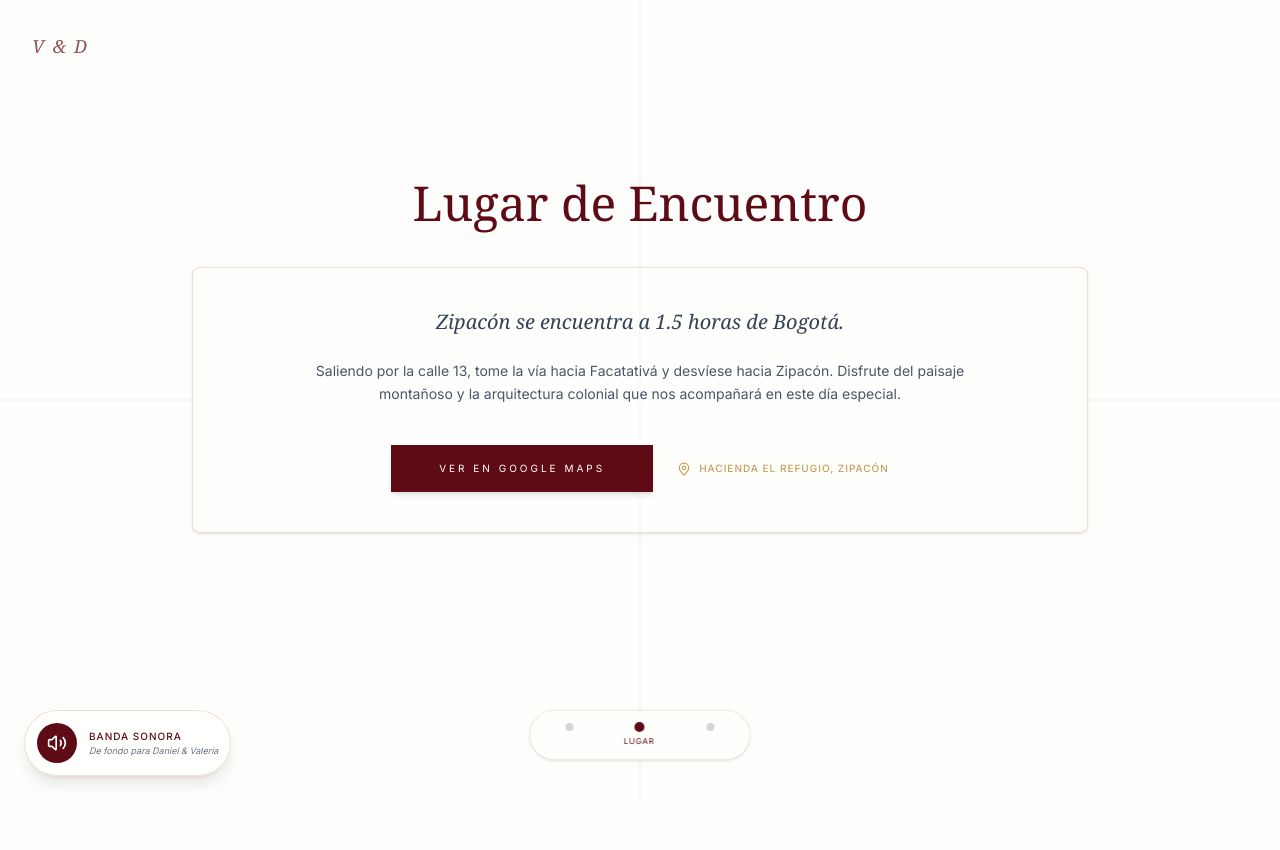
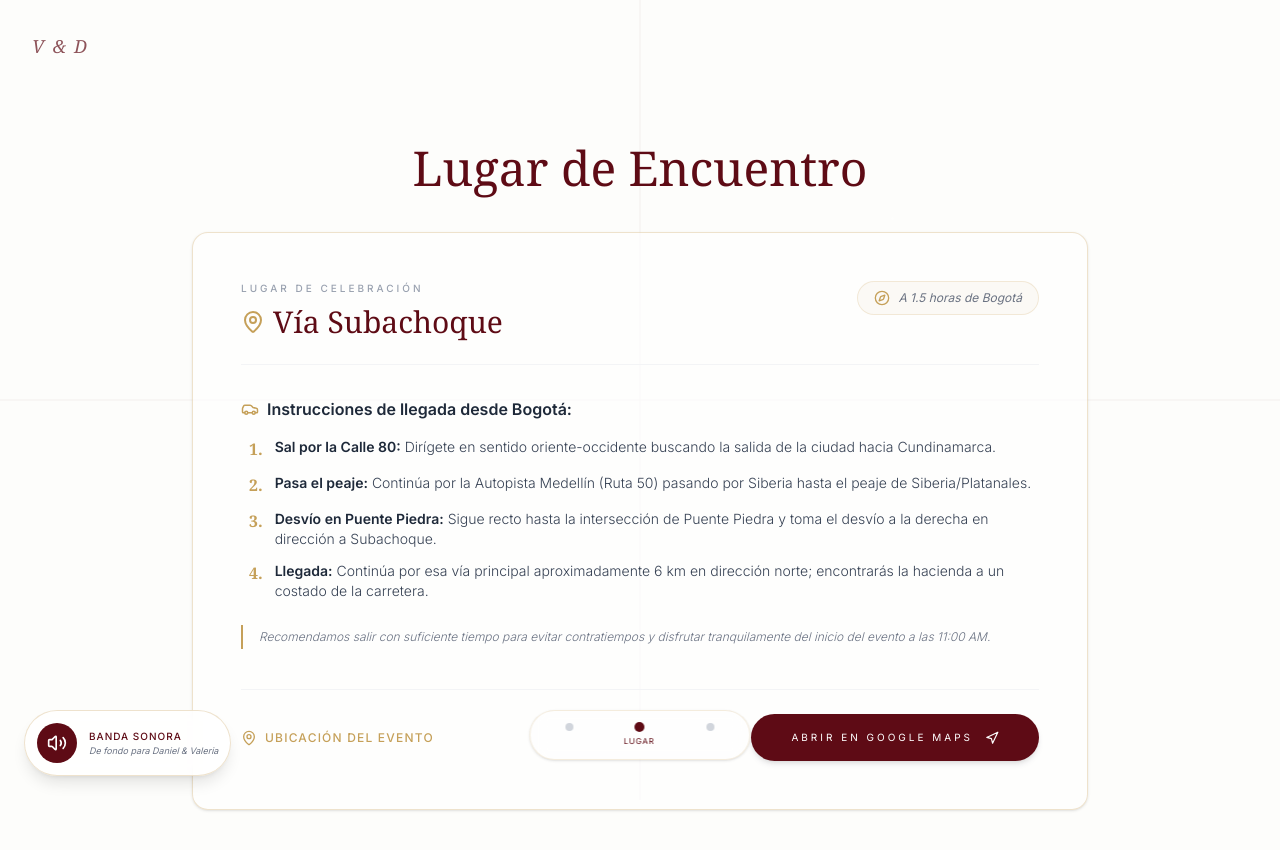
Before and after one commit to Daniel-Duque/Invitaci-n, a React (Vite) app: page / in a window 1280 px wide. Both pictures are taken after a click on the button "— VER UBICACIÓN —". Shown: the top 850 px of the page. Before the commit the page ends 800 px from the top, so only its background shows below. Built offline with nearby package versions, Linux system fonts and the light colour scheme.

Commit message:
updated version

```diff
--- a/src/components/Details.tsx
+++ b/src/components/Details.tsx
@@ -24,7 +24,7 @@ export default function Details() {
           <div className="border-l-2 gold-border pl-8 py-2">
             <h4 className="uppercase text-[11px] tracking-[0.3em] font-bold wine-text mb-4">Clima y Entorno</h4>
             <p className="text-sm text-gray-600 leading-relaxed">
-              Zipacón nos recibirá con un clima fresco (aprox. 14°C).
+              Subachoque nos recibirá con un clima fresco (aprox. 14°C).
               Agradecemos llevar paraguas para disfrutar plenamente de los jardines de la hacienda.
             </p>
           </div>
--- a/src/components/Home.tsx
+++ b/src/components/Home.tsx
@@ -39,7 +39,7 @@ export default function Home() {
         >
           <div className="md:text-right">
             <p className="uppercase text-[10px] tracking-[0.3em] text-gray-400 mb-1">Octubre</p>
-            <p className="serif text-4xl wine-text">Sábado 10</p>
+            <p className="serif text-4xl wine-text">Lunes 12</p>
           </div>
 
           <div className="flex justify-center">
@@ -60,7 +60,7 @@ export default function Home() {
           animate={{ opacity: 1 }}
           transition={{ delay: 1.7 }}
         >
-          Zipacón, Cundinamarca
+          Vía Subachoque
         </motion.p>
       </motion.div>
     </div>
--- a/src/components/Location.tsx
+++ b/src/components/Location.tsx
@@ -1,42 +1,82 @@
 import React from 'react';
 import { motion } from 'motion/react';
-import { MapPin } from 'lucide-react';
+import { MapPin, Navigation, Car, Compass } from 'lucide-react';
 
 export default function Location() {
   return (
     <div className="flex flex-col items-center justify-center min-h-[70vh] py-12 px-6">
       <motion.div
-        initial={{ opacity: 0 }}
-        animate={{ opacity: 1 }}
+        initial={{ opacity: 0, y: 10 }}
+        animate={{ opacity: 1, y: 0 }}
+        transition={{ duration: 0.8 }}
         className="max-w-4xl w-full text-center"
       >
-        <h3 className="serif text-5xl wine-text mb-10">Lugar de Encuentro</h3>
+        <h3 className="serif text-5xl wine-text mb-10 font-light">Lugar de Encuentro</h3>
 
-        <div className="bg-white/40 p-10 border border-gold/30 rounded-lg shadow-sm mb-10">
-          <p className="serif italic text-xl mb-6 text-gray-700">Zipacón se encuentra a 1.5 horas de Bogotá.</p>
-          <p className="text-sm leading-relaxed text-gray-600 mb-10 max-w-2xl mx-auto">
-            Saliendo por la calle 13, tome la vía hacia Facatativá y desvíese hacia Zipacón.
-            Disfrute del paisaje montañoso y la arquitectura colonial que nos acompañará en este día especial.
-          </p>
+        <div className="bg-white/60 p-8 md:p-12 border border-gold/30 rounded-2xl shadow-sm mb-10 text-left">
+          <div className="flex items-start justify-between flex-wrap gap-4 border-b border-gray-100 pb-6 mb-8">
+            <div>
+              <p className="uppercase text-[10px] tracking-[0.3em] text-gray-400 mb-2 font-medium">Lugar de Celebración</p>
+              <h4 className="serif text-3xl wine-text font-normal flex items-center gap-2">
+                <MapPin className="text-gold shrink-0" size={24} />
+                Vía Subachoque
+              </h4>
+            </div>
+            <div className="flex items-center gap-2 text-xs text-gray-500 italic bg-gold/5 px-4 py-2 rounded-full border border-gold/20">
+              <Compass size={16} className="text-gold" />
+              A 1.5 horas de Bogotá
+            </div>
+          </div>
 
-          <div className="flex flex-col md:flex-row gap-6 justify-center items-center">
+          <div className="space-y-6 text-gray-600 font-light leading-relaxed text-sm md:text-base">
+            <div>
+              <p className="font-semibold text-gray-800 text-base mb-4 flex items-center gap-2">
+                <Car size={18} className="text-gold" />
+                Instrucciones de llegada desde Bogotá:
+              </p>
+
+              <ol className="space-y-3 pl-2 text-sm text-gray-700">
+                <li className="flex gap-3">
+                  <span className="serif font-semibold text-gold text-base shrink-0">1.</span>
+                  <span><strong className="font-semibold text-gray-800">Sal por la Calle 80:</strong> Dirígete en sentido oriente-occidente buscando la salida de la ciudad hacia Cundinamarca.</span>
+                </li>
+                <li className="flex gap-3">
+                  <span className="serif font-semibold text-gold text-base shrink-0">2.</span>
+                  <span><strong className="font-semibold text-gray-800">Pasa el peaje:</strong> Continúa por la Autopista Medellín (Ruta 50) pasando por Siberia hasta el peaje de Siberia/Platanales.</span>
+                </li>
+                <li className="flex gap-3">
+                  <span className="serif font-semibold text-gold text-base shrink-0">3.</span>
+                  <span><strong className="font-semibold text-gray-800">Desvío en Puente Piedra:</strong> Sigue recto hasta la intersección de Puente Piedra y toma el desvío a la derecha en dirección a Subachoque.</span>
+                </li>
+                <li className="flex gap-3">
+                  <span className="serif font-semibold text-gold text-base shrink-0">4.</span>
+                  <span><strong className="font-semibold text-gray-800">Llegada:</strong> Continúa por esa vía principal aproximadamente 6 km en dirección norte; encontrarás la hacienda a un costado de la carretera.</span>
+                </li>
+              </ol>
+            </div>
+
+            <p className="text-xs text-gray-500 italic border-l-2 gold-border pl-4 py-1 mt-4">
+              Recomendamos salir con suficiente tiempo para evitar contratiempos y disfrutar tranquilamente del inicio del evento a las 11:00 AM.
+            </p>
+          </div>
+
+          <div className="mt-10 pt-6 border-t border-gray-100 flex flex-col sm:flex-row justify-between items-center gap-6">
+            <div className="flex items-center gap-2 text-xs uppercase tracking-widest text-gold font-medium">
+              <MapPin size={16} />
+              Ubicación del evento
+            </div>
+
             <a
-              href="https://maps.app.goo.gl/cUQwrYuvAAfQPjhL9"
+              href="https://maps.app.goo.gl/EUVjSm6BkXyu1rdC6"
               target="_blank"
               rel="noopener noreferrer"
-              className="inline-block bg-wine text-white px-12 py-4 text-[10px] uppercase tracking-[0.3em] hover:bg-gold transition-colors shadow-md"
+              className="w-full sm:w-auto inline-flex items-center justify-center gap-3 bg-wine text-white px-10 py-4 text-[10px] uppercase tracking-[0.3em] hover:bg-gold transition-colors shadow-md rounded-full group"
             >
-              Ver en Google Maps
+              Abrir en Google Maps
+              <Navigation size={14} className="group-hover:translate-x-1 transition-transform" />
             </a>
-
-            <div className="flex items-center gap-2 text-[10px] uppercase tracking-widest text-gold font-medium">
-              <MapPin size={14} />
-              Hacienda El Refugio, Zipacón
-            </div>
           </div>
         </div>
-
-
       </motion.div>
     </div>
   );
--- a/src/components/MusicPlayer.tsx
+++ b/src/components/MusicPlayer.tsx
@@ -6,11 +6,14 @@ export default function MusicPlayer() {
   const audioRef = useRef<HTMLAudioElement>(null);
 
   React.useEffect(() => {
-    if (audioRef.current && isPlaying) {
-      audioRef.current.play().catch(err => {
-        console.warn("Autoplay blocked by browser. User must interact first.", err);
-        setIsPlaying(false);
-      });
+    if (audioRef.current) {
+      audioRef.current.volume = 0.25;
+      if (isPlaying) {
+        audioRef.current.play().catch(err => {
+          console.warn("Autoplay blocked by browser. User must interact first.", err);
+          setIsPlaying(false);
+        });
+      }
     }
   }, []);
 
@@ -30,7 +33,7 @@ export default function MusicPlayer() {
       <audio
         ref={audioRef}
         loop
-        src="https://www.soundhelix.com/examples/mp3/SoundHelix-Song-2.mp3" // Replacing with a more stable/sober placeholder
+        src="https://cdn.pixabay.com/audio/2026/04/14/audio_9380236fdf.mp3" // Replacing with a more stable/sober placeholder
       />
       <button
         onClick={togglePlay}
```
Also changed, not shown: 1 other file (tests, documents, lock files or other folders).
